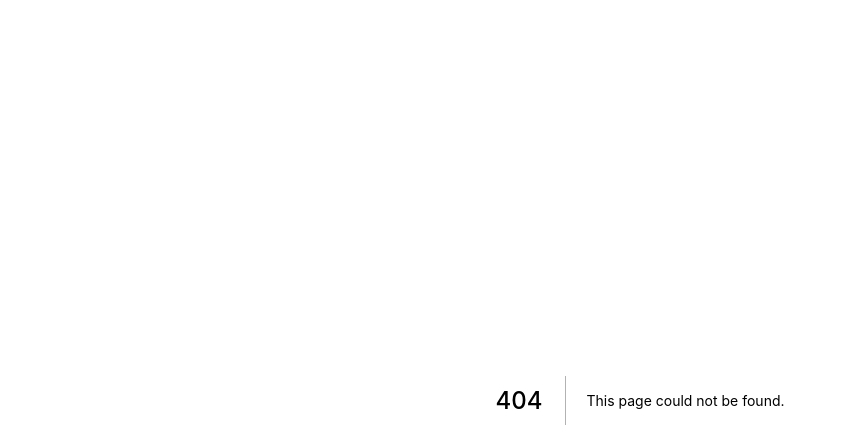
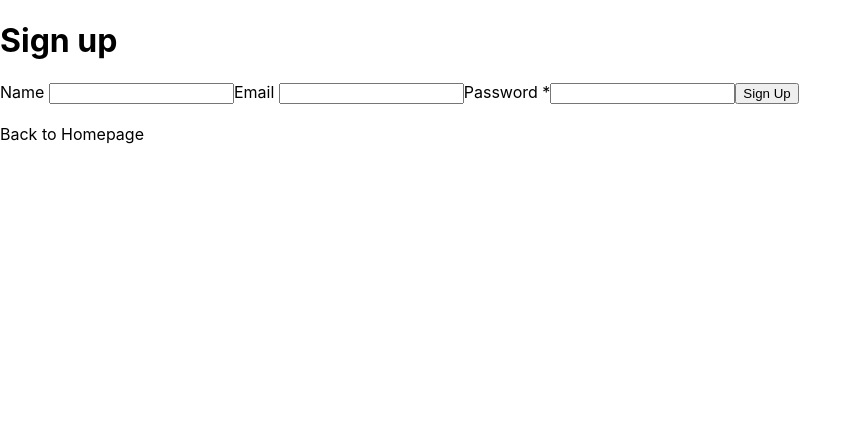
Before and after one commit to fac21/E-commerce-app-CSCS, a Next.js app: page /sign-up in a window 1280 px wide. Before the commit this address had no page. Shown: the top 448 px of the page, without its empty margins (0-861 px from the left). Built offline with nearby package versions, Linux system fonts and the light colour scheme.

Commit message:
Add sign up form Reference 12
Co-authored-by: sakireid <59439482+haginom@users.noreply.github.com>

```diff
--- /dev/null
+++ b/pages/sign-up.js
@@ -0,0 +1,44 @@
+import Link from "next/link";
+
+export default function SignUpPage() {
+  const registerUser = (event) => {
+    event.preventDefault();
+    console.log("Hello");
+    console.log(event);
+  };
+
+  return (
+    <div className="sign-up__form">
+      <h1>Sign up</h1>
+      <form>
+        <label htmlFor="name">
+          Name <span aria-hidden="true"></span>
+        </label>
+        <input type="name" id="name" name="name" required />
+
+        <label htmlFor="email">
+          Email <span aria-hidden="true"></span>
+        </label>
+        <input type="email" id="email" name="email" required />
+
+        <label htmlFor="password">
+          Password <span aria-hidden="true">*</span>
+        </label>
+        <input
+          type="password"
+          id="password"
+          name="password"
+          // aria-describedby="passwordRequirements"
+          // pattern=".*\d.*"
+          // minlength="8"
+          // required
+        />
+        <button onClick={registerUser}>Sign Up</button>
+      </form>
+      <br></br>
+      <Link href="/">
+        <a>Back to Homepage</a>
+      </Link>
+    </div>
+  );
+}
```
Also changed, not shown: 1 other file (tests, documents, lock files or other folders).
